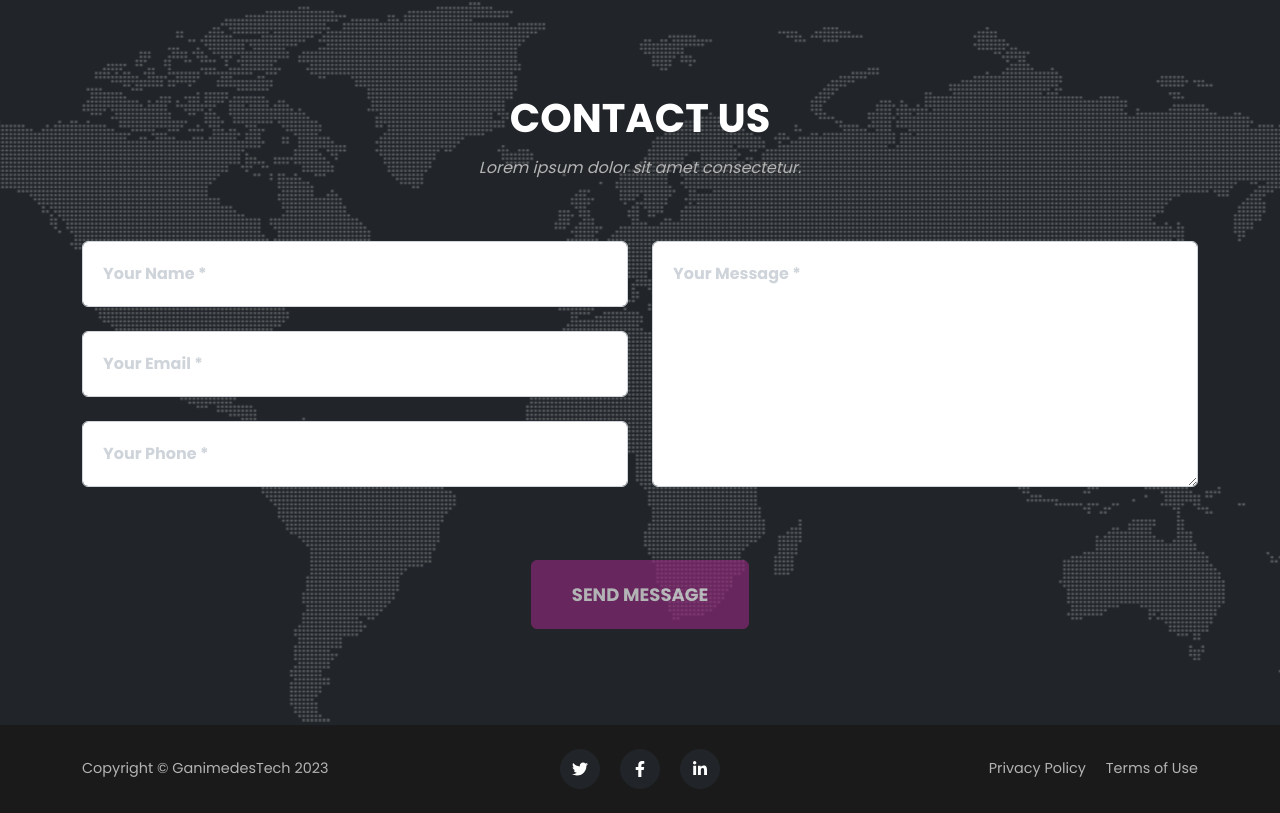
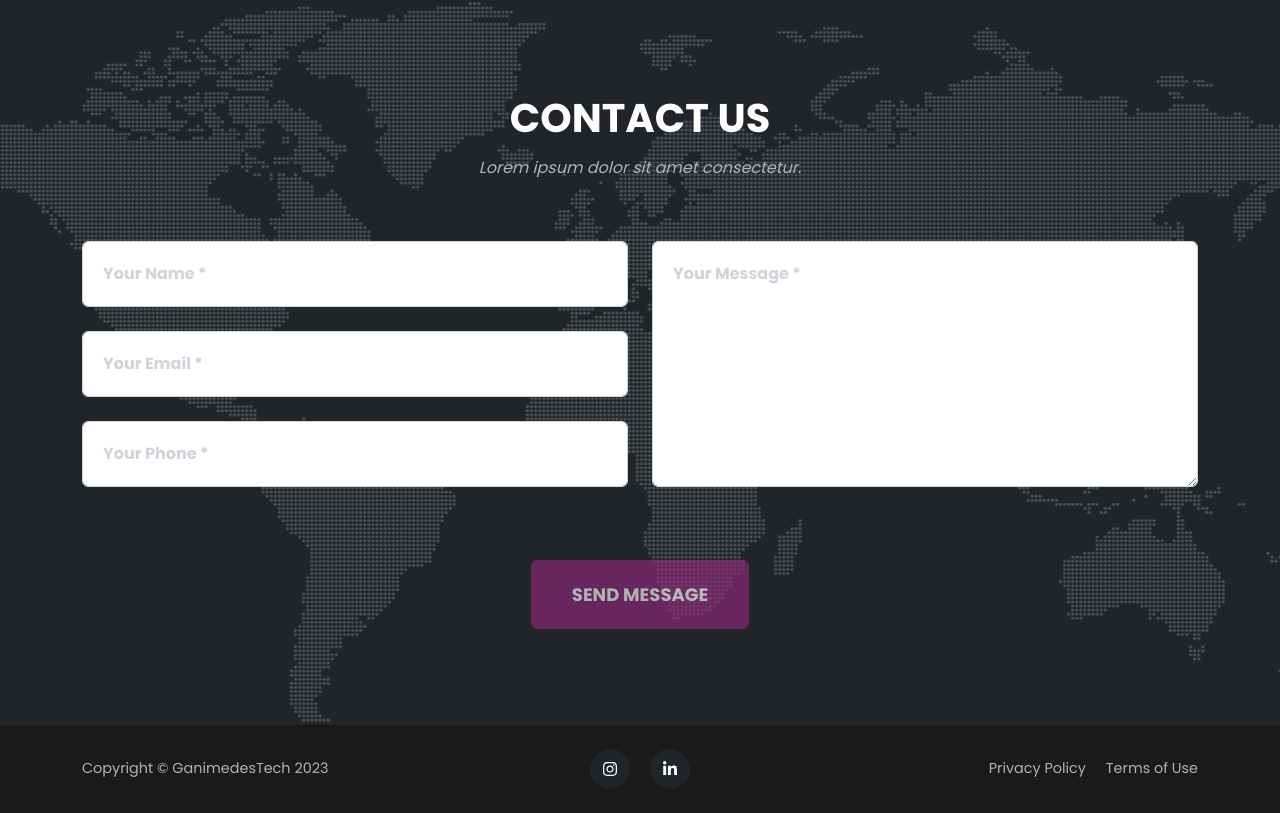
Before and after one commit to GanimedesTech/ganimedestech.github.io, a plain HTML site: page index.html in a window 1280 px wide. Shown: the part 4994-5807 px from the top of the page. Drawn offline with nearby package versions, Linux system fonts and the light colour scheme; files whose address does not match are found by name; a web font is replaced by a local one.

Commit message:
fix/alterado logo do rodapé

```diff
--- a/index.html
+++ b/index.html
@@ -458,10 +458,10 @@
             <div class="row align-items-center">
                 <div class="col-lg-4 text-lg-start">Copyright &copy; GanimedesTech 2023</div>
                 <div class="col-lg-4 my-3 my-lg-0">
-                    <a class="btn btn-dark btn-social mx-2" href="#!" aria-label="Twitter"><i
-                            class="fab fa-twitter"></i></a>
-                    <a class="btn btn-dark btn-social mx-2" href="#!" aria-label="Facebook"><i
-                            class="fab fa-facebook-f"></i></a>
+                    <!-- <a class="btn btn-dark btn-social mx-2" href="#!" aria-label="Twitter"><i -->
+                            <!-- class="fab fa-twitter"></i></a> -->
+                    <a class="btn btn-dark btn-social mx-2" href="#!" aria-label="instagram"><i
+                            class="fab fa-instagram"></i></a>
                     <a class="btn btn-dark btn-social mx-2" href="#!" aria-label="LinkedIn"><i
                             class="fab fa-linkedin-in"></i></a>
                 </div>
```
